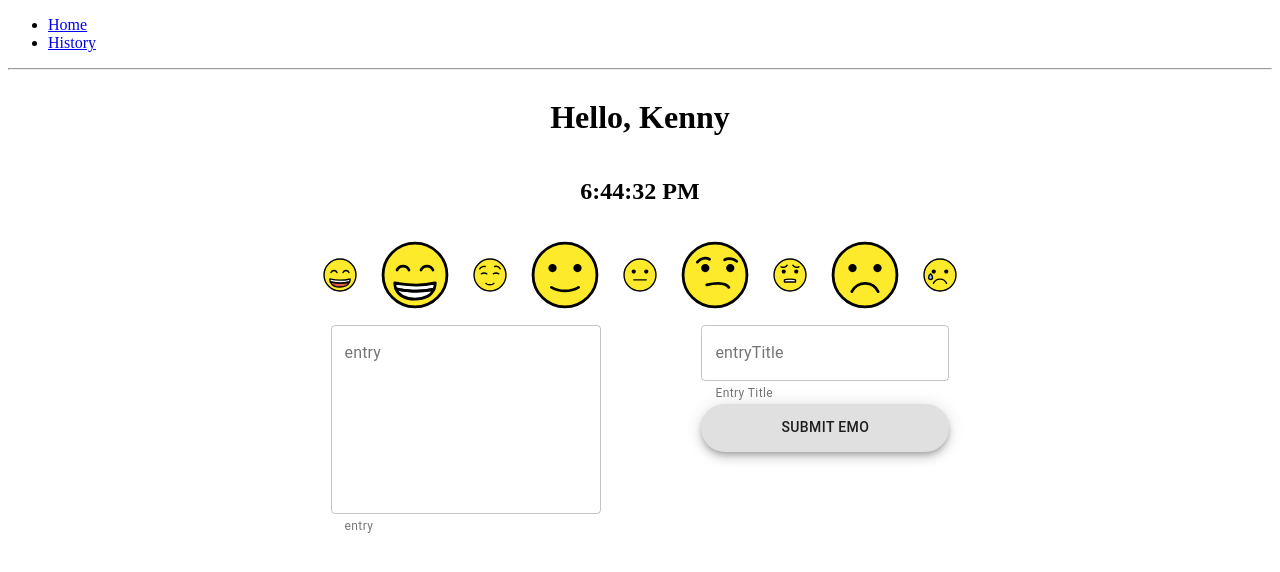
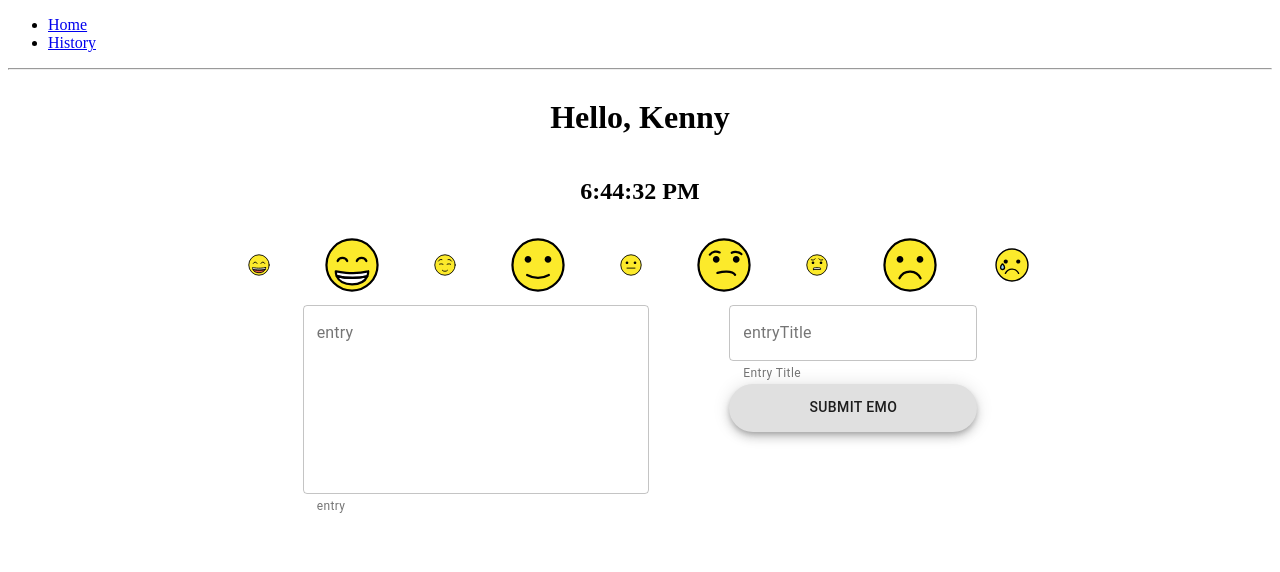
Before and after one commit to kennyctran/emo-check, a React app: page / in a window 1280 px wide. Shown: the top 572 px of the page. Built offline with nearby package versions, Linux system fonts and the light colour scheme; the HTML template or start-up script is replaced by a standard one.

Commit message:
Positioned Emo App

```diff
--- a/src/App.js
+++ b/src/App.js
@@ -25,9 +25,10 @@ export default function App() {
 
       <hr />
 
-      <div>
+      <Grid container justify="center">
         <Switch>
           <Route exact path="/">
+            <div className="Home-Container" style={{ width: "65vw" }}>
               <Grid
                 container
                 direction="column"
@@ -40,12 +41,13 @@ export default function App() {
                   <EmoApp />
                 </Home>
               </Grid>
+            </div>
           </Route>
           <Route path="/history">
             <History />
           </Route>
         </Switch>
-      </div>
+      </Grid>
     </Router>
   );
 }
--- a/src/components/EmoApp.js
+++ b/src/components/EmoApp.js
@@ -14,6 +14,7 @@ import axios from "axios";
 import "core-js/stable";
 import "regenerator-runtime/runtime";
 import Grid from "@material-ui/core/Grid";
+import { makeStyles } from "@material-ui/core/styles";
 
 const bigEmoji = {
   height: "100px",
@@ -25,11 +26,29 @@ const smallEmoji = {
   width: "50px",
 };
 
+const useStyles = makeStyles({
+  smallEmoji: {
+    height: "2rem",
+    width: "2rem",
+    "max-height": "40px",
+    cursor: "pointer",
+    "border-radius": "50%",
+  },
+  bigEmoji: {
+    height: "5rem",
+    width: "5rem",
+    "max-height": "90px",
+    cursor: "pointer",
+    "border-radius": "50%",
+  },
+});
+
 export default function EmoApp() {
   // Will need to handle grabbing username
   const [emotion, setEmotion] = useEmotionSelector(5);
   const [entry, setEntry] = useState("");
   const [entryTitle, setEntryTitle] = useState("");
+  const classes = useStyles();
 
   const handleSubmit = async () => {
     // This confirms that we can send a request
@@ -48,54 +67,62 @@ export default function EmoApp() {
   };
 
   return (
-    <div>
-      <Grid container alignItems="center">
+    <div className="Emotion-Container" style={{ "min-width": "100%" }}>
+      <Grid container alignItems="center" justify="space-around">
         <img
           src={Happiest}
           alt="Happiest Face"
-          style={smallEmoji}
+          // style={smallEmoji}
+          className={classes.smallEmoji}
           onClick={setEmotion.setHappiest}
         />
         <img
           src={Beaming}
           alt="Beaming Face"
-          style={bigEmoji}
+          // style={bigEmoji}
+          className={classes.bigEmoji}
           onClick={setEmotion.setBeaming}
         />
         <img
           src={SlightlyHappier}
           alt="Slightly Happier Face"
-          style={smallEmoji}
+          // style={smallEmoji}
+          className={classes.smallEmoji}
           onClick={setEmotion.setSlightlyHappier}
         />
         <img
           src={Smiling}
           alt="Smiling Face"
-          style={bigEmoji}
+          // style={bigEmoji}
+          className={classes.bigEmoji}
           onClick={setEmotion.setSmiling}
         />
         <img
           src={Neutral}
           alt="Neutral Face"
-          style={smallEmoji}
+          // style={smallEmoji}
+          className={classes.smallEmoji}
           onClick={setEmotion.setNeutral}
         />
         <img
           src={Unamused}
           alt="Unamused Face"
-          style={bigEmoji}
+          // style={bigEmoji}
+          className={classes.bigEmoji}
           onClick={setEmotion.setUnamused}
         />
         <img
           src={Anxious}
           alt="Anxious Face"
-          style={smallEmoji}
+          // style={smallEmoji}
+          className={classes.smallEmoji}
           onClick={setEmotion.setAnxious}
         />
         <img
           src={Sad}
           alt="Sad Face"
-          style={bigEmoji}
+          // style={bigEmoji}
+          className={classes.bigEmoji}
           onClick={setEmotion.setSad}
         />
         <img
@@ -126,7 +153,7 @@ export default function EmoApp() {
               onChange={(e) => setEntry(e.target.value)}
             />
           </Grid>
-          <div className="spacer" style={{ width: "100px" }}></div>
+          <div className="spacer" style={{ width: "80px" }}></div>
           <div>
             <Grid
               item
--- a/src/components/History.js
+++ b/src/components/History.js
@@ -49,7 +49,10 @@ export default function History() {
         <Grid item xs={6}>
           <Line data={chartData} options={options} />
         </Grid>
-        <div className="spacer" style={{ width: "2rem", "max-width": "100px"}}></div>
+        <div
+          className="spacer"
+          style={{ width: "2rem", "max-width": "100px" }}
+        ></div>
         <Grid item xs={5} container direction="column">
           {!isEmpty(accordionData) &&
             accordionData.ratings.map((rating, i) => {
--- a/src/components/Home.js
+++ b/src/components/Home.js
@@ -1,5 +1,5 @@
 import React from "react";
 
 export default function Home(props) {
-  return <div>{props.children}</div>;
+  return <>{props.children}</>;
 }
```
Lines whose indentation alone changed are shown as unchanged.
